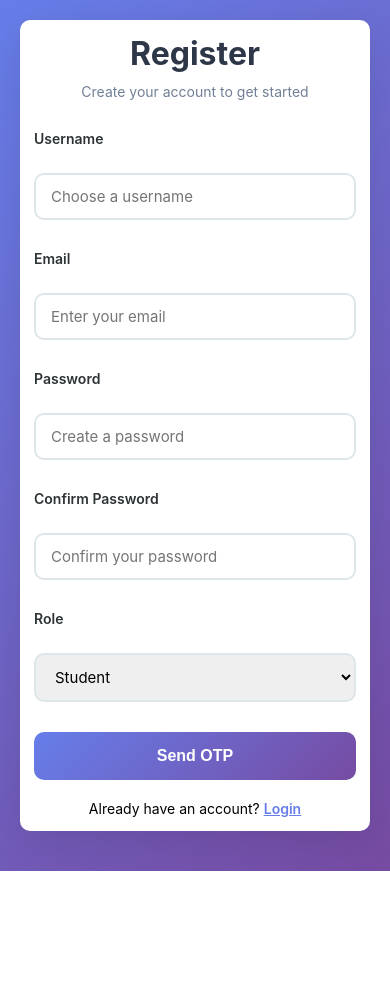
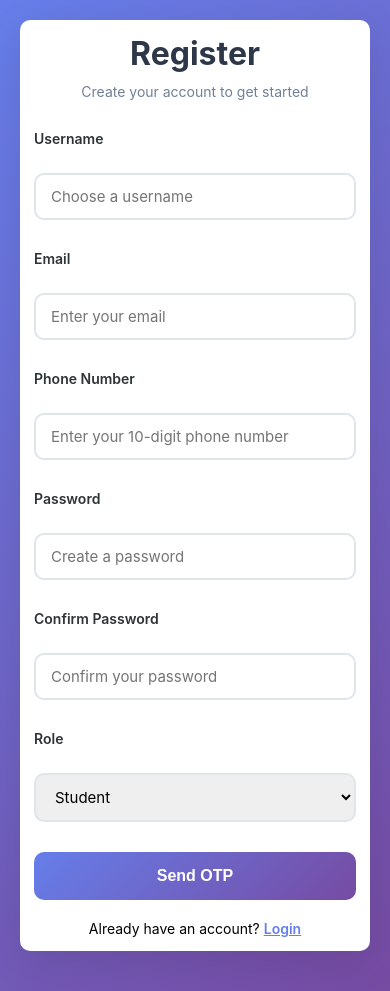
Before and after one commit to RameshSP-gif/onlineassessmentportal, a React (Create React App) app: page /register in a window 390 px wide. Before the commit the page ends 871 px from the top, so only its background shows below. Built offline with nearby package versions, Linux system fonts and the light colour scheme; the HTML template or start-up script is replaced by a standard one.

Commit message:
Add phone number as mandatory field in registration
- Add phone number input field to registration form
- Validate phone number (10 digits required)
- Send phone number with registration request
- Update backend to accept and store phone number
- Add validation for all required fields before OTP

```diff
--- a/src/components/Register.js
+++ b/src/components/Register.js
@@ -26,13 +26,33 @@ function Register() {
     setError('');
     setSuccess('');
 
+    if (!formData.username.trim()) {
+      setError('Username is required');
+      return;
+    }
+
+    if (!/^[^\s@]+@[^\s@]+\.[^\s@]+$/.test(formData.email)) {
+      setError('Please enter a valid email address');
+      return;
+    }
+
+    if (!formData.phone.trim()) {
+      setError('Phone number is required');
+      return;
+    }
+
+    if (!/^[0-9]{10}$/.test(formData.phone.replace(/[\D]/g, ''))) {
+      setError('Please enter a valid 10-digit phone number');
+      return;
+    }
+
     if (formData.password !== formData.confirmPassword) {
       setError('Passwords do not match');
       return;
     }
 
-    if (!/^[^\s@]+@[^\s@]+\.[^\s@]+$/.test(formData.email)) {
-      setError('Please enter a valid email address');
+    if (formData.password.length < 6) {
+      setError('Password must be at least 6 characters');
       return;
     }
 
@@ -65,6 +85,7 @@ function Register() {
         username: formData.username,
         email: formData.email,
         password: formData.password,
+        phone: formData.phone,
         otp: formData.otp,
         role: formData.role
       });
@@ -114,6 +135,18 @@ function Register() {
               value={formData.email}
               onChange={(e) => setFormData({ ...formData, email: e.target.value })}
               required
+            />
+          </div>
+
+          <div className="form-group">
+            <label>Phone Number</label>
+            <input
+              type="tel"
+              placeholder="Enter your 10-digit phone number"
+              value={formData.phone}
+              onChange={(e) => setFormData({ ...formData, phone: e.target.value.replace(/[^0-9]/g, '').slice(0, 10) })}
+              required
+              maxLength="10"
             />
           </div>
 
```
Also changed, not shown: api/index.js (+13 -3 lines).
